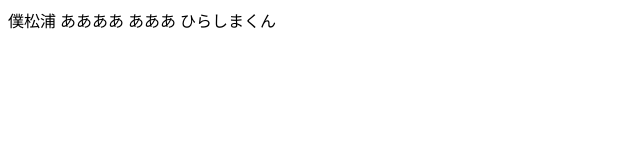
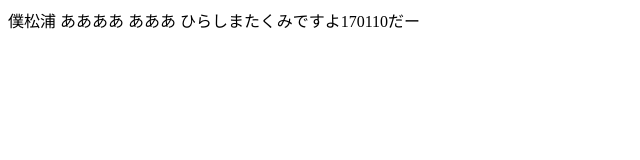
Before and after one commit to TakumiHirashima/takumi, a plain HTML site: page index.html in a window 1280 px wide. Shown: the whole page, without its empty margins (0-640 px from the left). Drawn offline with Linux system fonts and the light colour scheme.

Commit message:
名前をつけたしました

```diff
--- a/index.html
+++ b/index.html
@@ -9,6 +9,6 @@
 	僕松浦
 	ああああ
 	あああ
-	ひらしまくん
+	ひらしまたくみですよ170110だー
 </body>
 </html>
```
